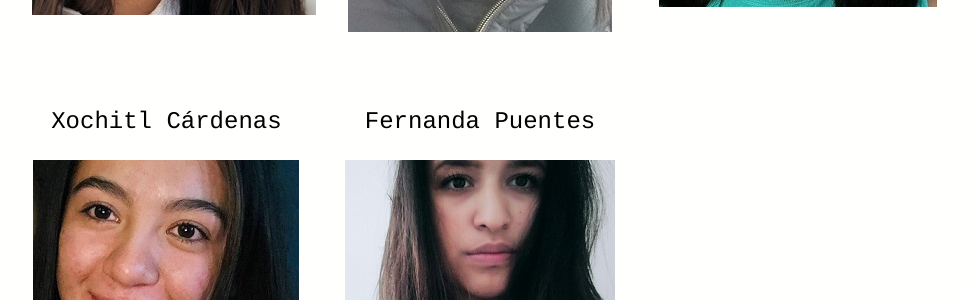
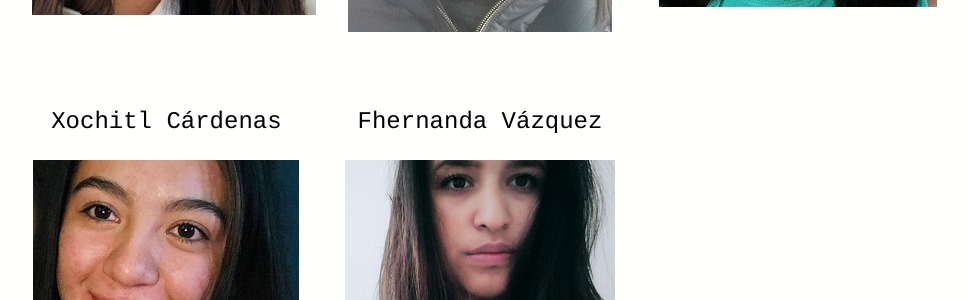
Before and after one commit to BouzasLab25/bouzaslab25.github.io, a Jekyll site: the page built from people/alumni.html, in a window 1280 px wide. Shown: the part 1300-1600 px from the top of the page, without its empty margins (160-1128 px from the left). Built offline with Jekyll 4.4.1, drawn with Linux system fonts in a browser that asks for light colours.

Commit message:
Update alumni.html

```diff
--- a/people/alumni.html
+++ b/people/alumni.html
@@ -36,6 +36,6 @@ title: Lab25 Alumni
   </div>
 
 <div class="center">
-	     <p><a class='lu' href="/people/al_Fernanda.html">Fernanda Puentes</a></p>
+	     <p><a class='lu' href="/people/al_Fernanda.html">Fhernanda Vázquez</a></p>
 	      <a href="/people/al_Fernanda.html"><img class="displayed" src="/images/al_Fernanda.JPG" /></a>
   </div>
```
